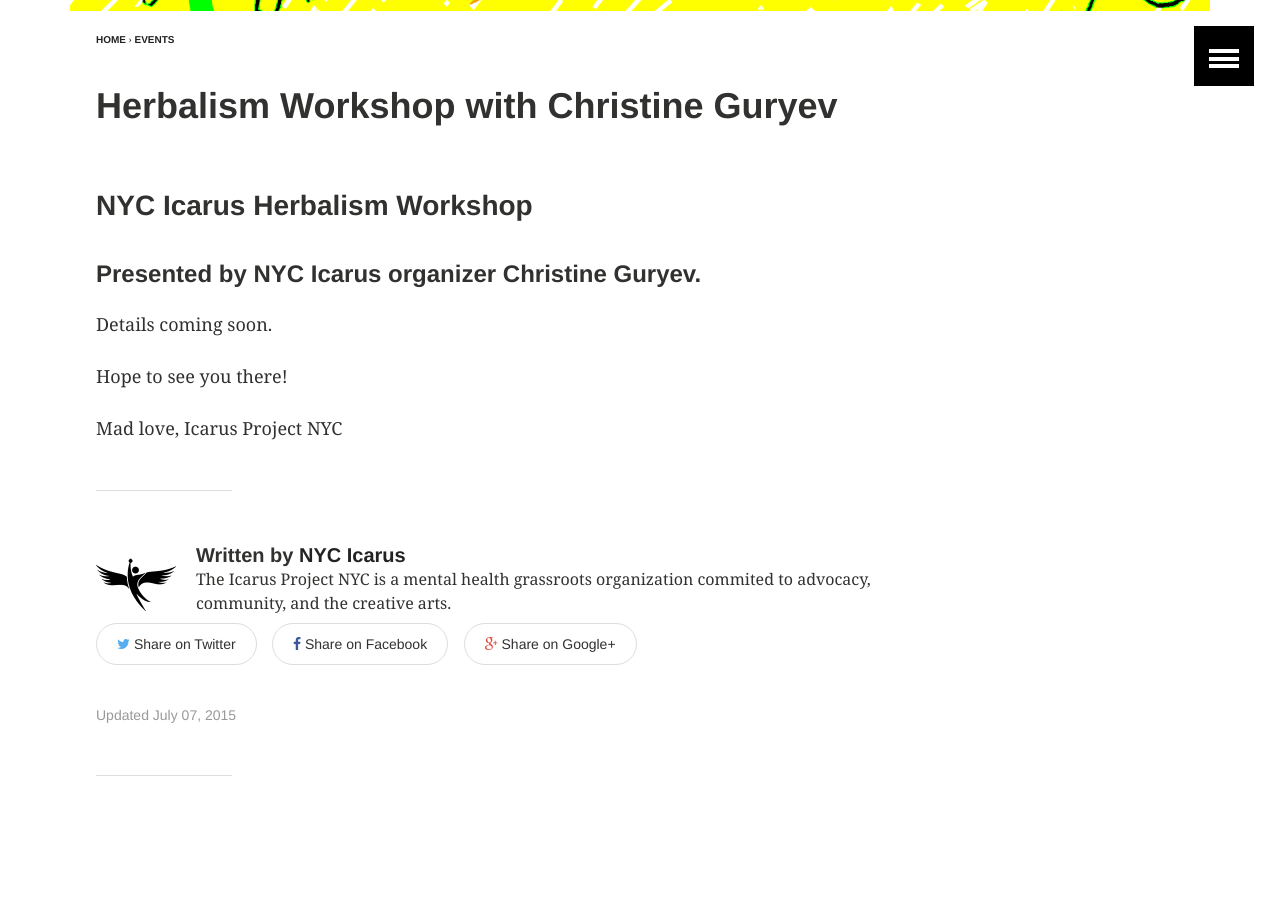
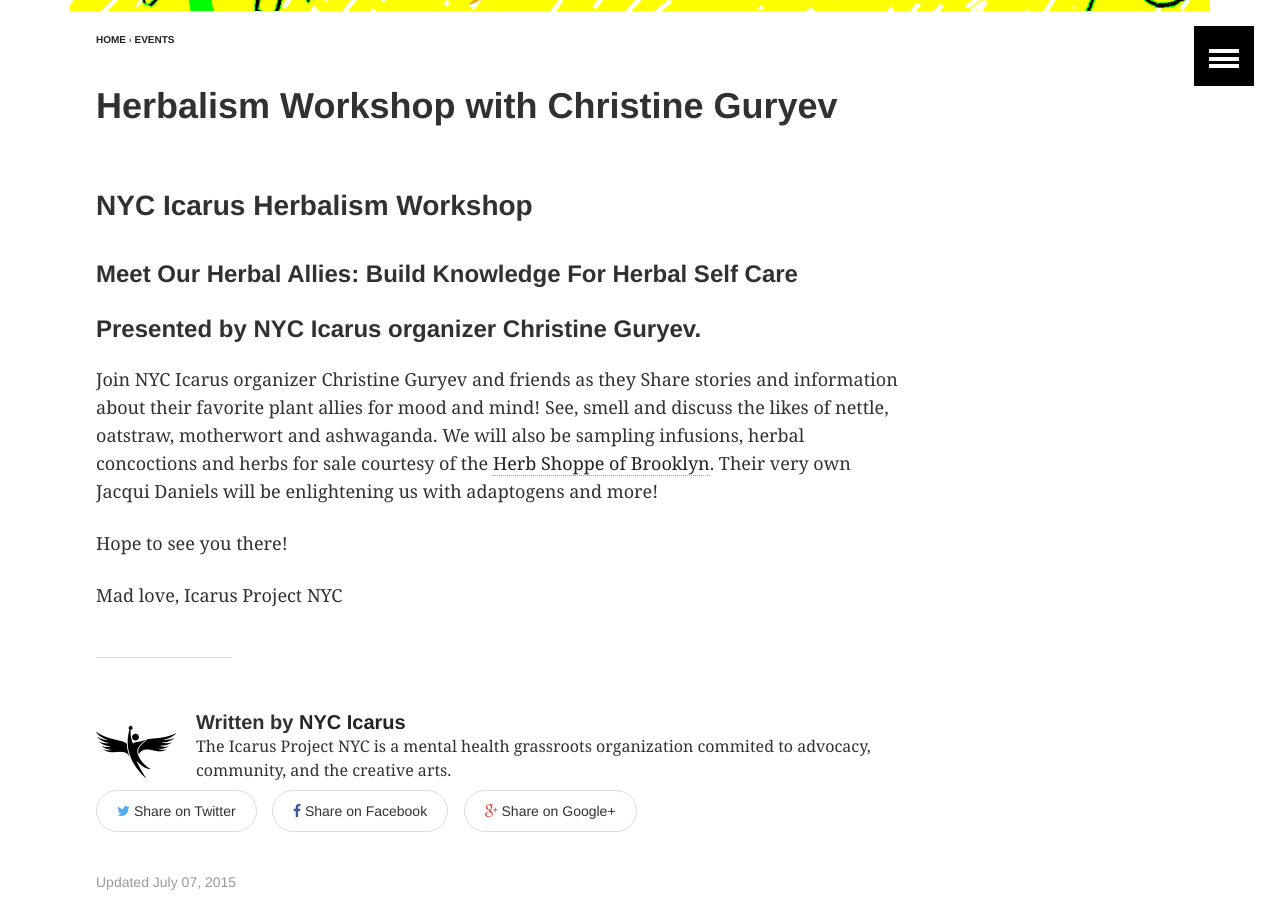
Before and after one commit to nycicarus/nycicarus.github.io, a Jekyll site: the page built from _posts/events/2015-09-02-herbalism-workshop.md, in a window 1280 px wide and 900 px high, scrolled down 671 px. Built offline with Jekyll 4.4.1, drawn with Linux system fonts in a browser that asks for light colours; comment, search, counter and statistics services are not loaded.

Commit message:
update for herbalism event

```diff
--- a/_posts/events/2015-09-02-herbalism-workshop.md
+++ b/_posts/events/2015-09-02-herbalism-workshop.md
@@ -24,10 +24,11 @@ phone: ""
 ---
 ### NYC Icarus Herbalism Workshop
 
+#### Meet Our Herbal Allies: Build Knowledge For Herbal Self Care
 #### Presented by NYC Icarus organizer Christine Guryev.
 
 
-Details coming soon.
+Join NYC Icarus organizer Christine Guryev and friends as they Share stories and information about their favorite plant allies for mood and mind! See, smell and discuss the likes of nettle, oatstraw, motherwort and ashwaganda. We will also be sampling infusions, herbal concoctions and herbs for sale courtesy of the [Herb Shoppe of Brooklyn](http://www.theherbshoppe.net/). Their very own Jacqui Daniels will be enlightening us with adaptogens and more!
 
 
 Hope to see you there!
```
